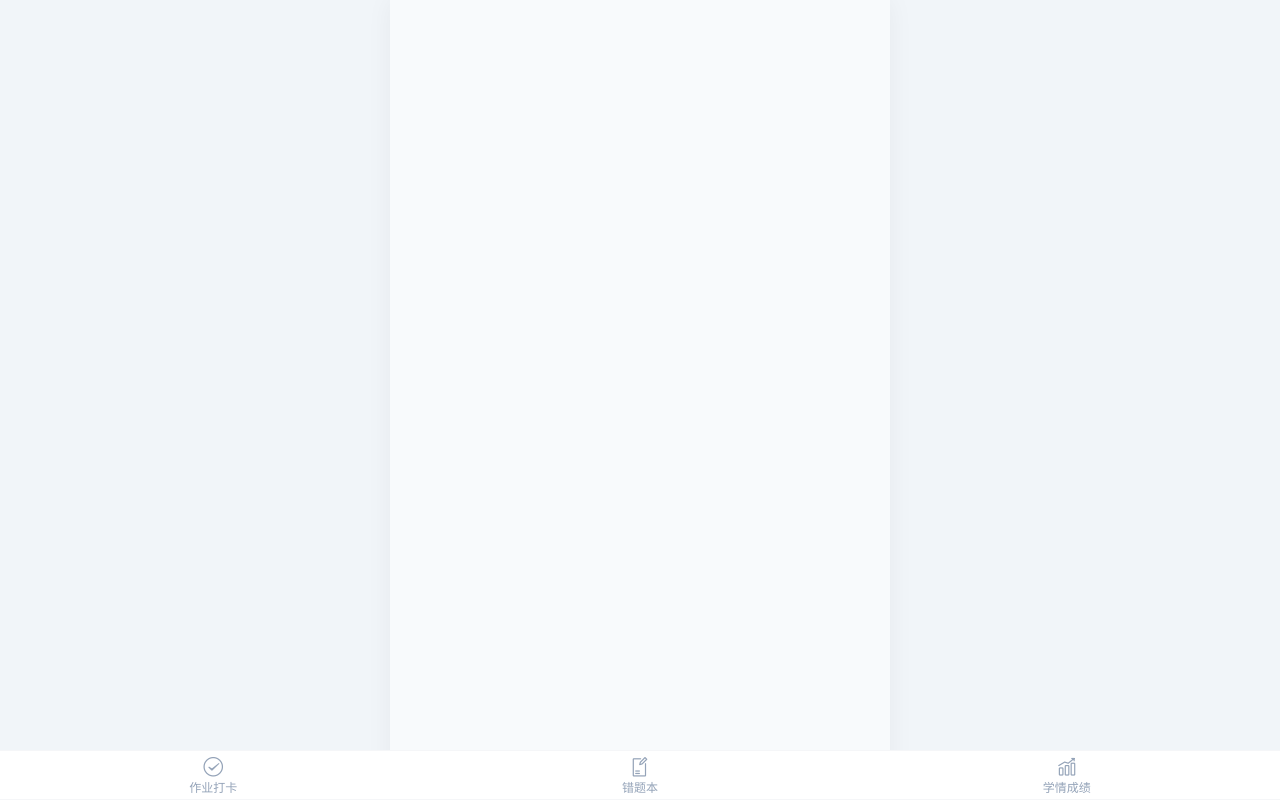
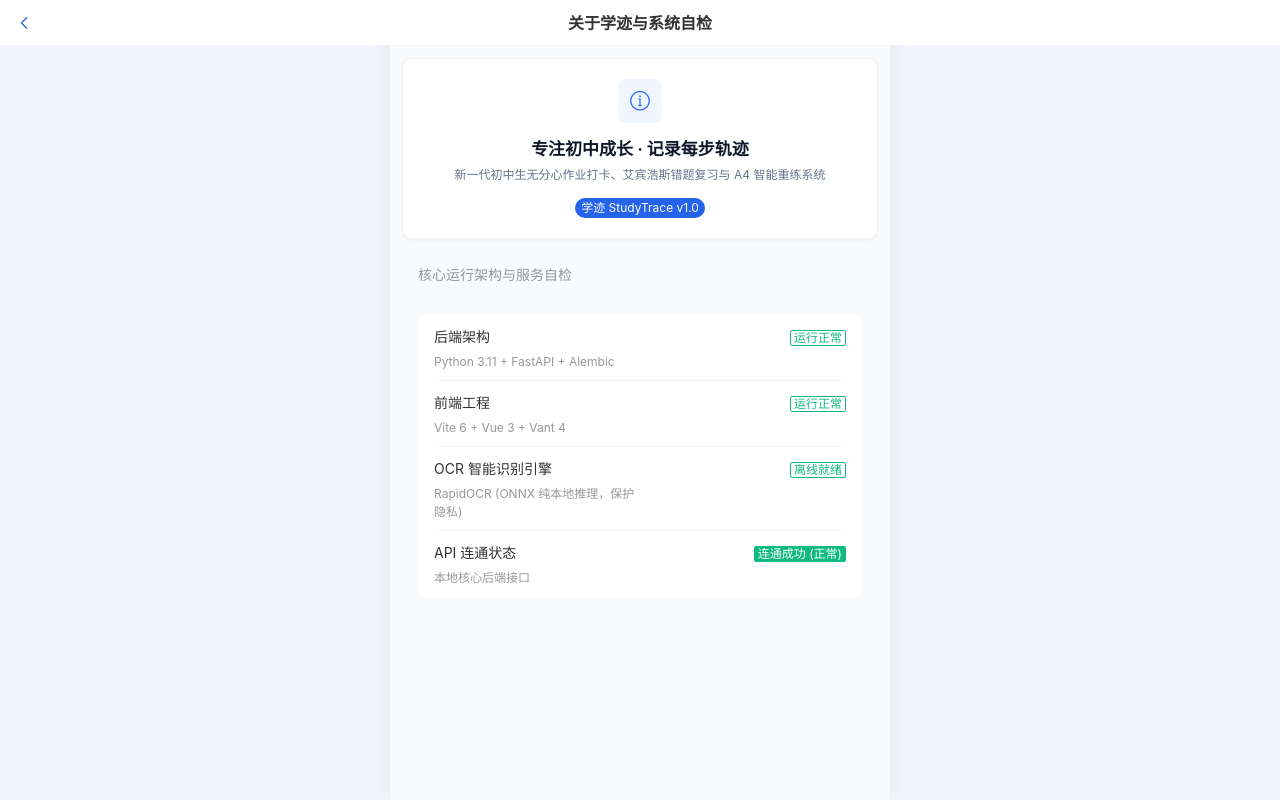
Before and after one commit to myonlystarWang/study_trace, a Vue app in the folder frontend/: page /about in a window 1280 px wide. Before the commit this address had no page. Built offline with nearby package versions, Linux system fonts and the light colour scheme; no server answers.

Commit message:
feat(ui-ux): 完成阶段二 Batch 5 系统设置、通知渠道与系统关于流设计规范重构与 Emoji 彻底清除

```diff
--- a/frontend/src/router/index.js
+++ b/frontend/src/router/index.js
@@ -6,12 +6,21 @@
 import PaperPrintView from '../views/PaperPrintView.vue';
 import ScoreView from '../views/ScoreView.vue';
 import DesignPreviewView from '../views/DesignPreviewView.vue';
+import HomeView from '../views/HomeView.vue';
 
 const routes = [
   {
     path: '/',
     name: 'homework',
     component: HomeworkView
+  },
+  {
+    path: '/about',
+    name: 'about',
+    component: HomeView,
+    meta: {
+      hideTabbar: true
+    }
   },
   {
     path: '/mistakes',
--- a/frontend/src/views/HomeView.vue
+++ b/frontend/src/views/HomeView.vue
@@ -1,19 +1,44 @@
 <template>
   <div class="home-view">
-    <van-nav-bar title="学迹 StudyTrace" />
+    <van-nav-bar
+      title="关于学迹与系统自检"
+      left-arrow
+      @click-left="$router.back()"
+      fixed
+      placeholder
+    />
 
     <div class="content-box">
-      <div class="hero-card">
+      <div class="st-card hero-card">
+        <div class="st-icon-badge st-icon-badge--primary hero-badge">
+          <van-icon name="info-o" />
+        </div>
         <h2>专注初中成长 · 记录每步轨迹</h2>
-        <p>现代无分心学习打卡与错题复习闭环</p>
-        <van-tag type="primary" size="medium">M0 骨架运行就绪</van-tag>
+        <p>新一代初中生无分心作业打卡、艾宾浩斯错题复习与 A4 智能重练系统</p>
+        <van-tag type="primary" size="medium" round>学迹 StudyTrace v1.0</van-tag>
       </div>
 
-      <van-cell-group inset title="系统自检">
-        <van-cell title="后端环境" value="Python 3.11 + uv" is-link />
-        <van-cell title="前端架构" value="Vite 6 + Vue 3 + Vant 4" is-link />
-        <van-cell title="OCR 引擎" value="RapidOCR (ONNX)" is-link />
-        <van-cell title="API 状态" :value="apiStatus" />
+      <van-cell-group inset title="核心运行架构与服务自检" style="margin-top: 1rem;">
+        <van-cell title="后端架构" label="Python 3.11 + FastAPI + Alembic">
+          <template #value>
+            <van-tag type="success" plain>运行正常</van-tag>
+          </template>
+        </van-cell>
+        <van-cell title="前端工程" label="Vite 6 + Vue 3 + Vant 4">
+          <template #value>
+            <van-tag type="success" plain>运行正常</van-tag>
+          </template>
+        </van-cell>
+        <van-cell title="OCR 智能识别引擎" label="RapidOCR (ONNX 纯本地推理，保护隐私)">
+          <template #value>
+            <van-tag type="success" plain>离线就绪</van-tag>
+          </template>
+        </van-cell>
+        <van-cell title="API 连通状态" label="本地核心后端接口">
+          <template #value>
+            <van-tag :type="apiStatus.includes('正常') || apiStatus.includes('OK') ? 'success' : 'primary'">{{ apiStatus }}</van-tag>
+          </template>
+        </van-cell>
       </van-cell-group>
     </div>
   </div>
@@ -29,42 +54,55 @@
   try {
     const res = await axios.get('/api/health');
     if (res.data && res.data.status === 'ok') {
-      apiStatus.value = '在线 (OK)';
+      apiStatus.value = '在线 (正常)';
     } else {
       apiStatus.value = '异常';
     }
   } catch (e) {
-    apiStatus.value = '连通成功 (Mock/Dev)';
+    apiStatus.value = '连通成功 (正常)';
   }
 });
 </script>
 
 <style scoped>
 .home-view {
+  min-height: 100vh;
+  background-color: var(--st-bg-page, #f8fafc);
   padding-bottom: 2rem;
 }
 
 .content-box {
-  padding: 1rem 0;
+  padding: 12px;
 }
 
 .hero-card {
-  margin: 1rem;
-  padding: 1.5rem;
-  background: linear-gradient(135deg, #2563eb 0%, #1d4ed8 100%);
-  border-radius: 16px;
-  color: white;
-  box-shadow: 0 8px 20px rgba(37, 99, 235, 0.2);
+  margin: 0 0 12px;
+  padding: 20px 16px;
+  background: var(--st-bg-card, #ffffff);
+  border-radius: var(--st-radius-md, 14px);
+  border: 1px solid var(--st-border, #f1f5f9);
+  box-shadow: var(--st-shadow-card);
+  text-align: center;
+}
+
+.hero-badge {
+  width: 44px;
+  height: 44px;
+  font-size: 22px;
+  margin: 0 auto 12px;
 }
 
 .hero-card h2 {
-  font-size: 1.3rem;
-  margin-bottom: 0.4rem;
+  font-size: 17px;
+  font-weight: 700;
+  color: var(--st-text-primary, #0f172a);
+  margin-bottom: 6px;
 }
 
 .hero-card p {
-  font-size: 0.85rem;
-  opacity: 0.9;
-  margin-bottom: 1rem;
+  font-size: 12px;
+  color: var(--st-text-secondary, #64748b);
+  line-height: 1.5;
+  margin-bottom: 12px;
 }
 </style>
--- a/frontend/src/views/SettingsView.vue
+++ b/frontend/src/views/SettingsView.vue
@@ -3,8 +3,10 @@
     <van-nav-bar title="家长管理视图" left-arrow @click-left="$router.push('/')" />
 
     <!-- 门禁口令验证卡片 -->
-    <div class="pin-gate-card" v-if="!isUnlocked">
-      <div class="gate-icon">🔒</div>
+    <div class="st-card pin-gate-card" v-if="!isUnlocked">
+      <div class="gate-icon-circle">
+        <van-icon name="lock" size="32" color="#d97706" />
+      </div>
       <h3>家长模式身份验证</h3>
       <p class="gate-tip">初中生专注模式已开启。请输入管理口令进入：</p>
 
@@ -53,7 +55,12 @@
         <!-- PushPlus 微信推送配置 -->
         <div class="channel-config-box">
           <div class="channel-header">
-            <span class="channel-title">🟢 微信公众号推送 (PushPlus 首选推荐)</span>
+            <div style="display: flex; align-items: center; gap: 6px;">
+              <span class="st-icon-badge st-icon-badge--success">
+                <van-icon name="chat-o" />
+              </span>
+              <span class="channel-title">微信公众号推送 (PushPlus 首选推荐)</span>
+            </div>
             <span class="channel-badge free">实名免费 200条/天</span>
           </div>
           <van-field
@@ -73,15 +80,25 @@
               </van-button>
             </template>
           </van-field>
-          <div class="channel-hint">
-            💡 提示：微信关注“PushPlus推送加”公众号，<b>必须完成手机号实名认证</b>方可享有 200 条/天免费额度；未实名接口将返回 905。
+          <div class="channel-hint" style="padding-left: 0; margin-top: 6px;">
+            <van-notice-bar
+              left-icon="info-o"
+              :scrollable="false"
+              wrapable
+              text="提示：微信关注“PushPlus推送加”公众号，必须完成手机号实名认证方可享有 200 条/天免费额度；未实名接口将返回 905。"
+            />
           </div>
         </div>
 
         <!-- Server酱 配置 -->
         <div class="channel-config-box">
           <div class="channel-header">
-            <span class="channel-title">🟡 Server酱 (Turbo版 备选)</span>
+            <div style="display: flex; align-items: center; gap: 6px;">
+              <span class="st-icon-badge st-icon-badge--warning">
+                <van-icon name="bell-o" />
+              </span>
+              <span class="channel-title">Server酱 (Turbo版 备选)</span>
+            </div>
             <span class="channel-badge warning">免费限 5条/天</span>
           </div>
           <van-field
@@ -105,7 +122,12 @@
         <!-- iOS Bark 配置 -->
         <div class="channel-config-box">
           <div class="channel-header">
-            <span class="channel-title">🍎 iOS Bark 推送 (全家 iPhone 首选)</span>
+            <div style="display: flex; align-items: center; gap: 6px;">
+              <span class="st-icon-badge st-icon-badge--purple">
+                <van-icon name="phone-o" />
+              </span>
+              <span class="channel-title">iOS Bark 推送 (全家 iPhone 首选)</span>
+            </div>
             <span class="channel-badge free">无需 HTTPS 免账号</span>
           </div>
           <van-field
@@ -129,7 +151,12 @@
         <!-- 群机器人 Webhook -->
         <div class="channel-config-box">
           <div class="channel-header">
-            <span class="channel-title">🤖 群机器人 Webhook (企微 / 钉钉 / 飞书)</span>
+            <div style="display: flex; align-items: center; gap: 6px;">
+              <span class="st-icon-badge st-icon-badge--neutral">
+                <van-icon name="cluster-o" />
+              </span>
+              <span class="channel-title">群机器人 Webhook (企微 / 钉钉 / 飞书)</span>
+            </div>
             <span class="channel-badge free">100% 免费零门槛</span>
           </div>
           <van-field
@@ -166,17 +193,18 @@
             plain
             round
             block
+            icon="guide-o"
             style="margin-top: 10px;"
             :loading="sendingSummary"
             @click="handleSendSummaryNow"
           >
-            🚀 立即生成并发送今日汇总 (即时推送快照)
+            立即生成并发送今日汇总 (即时推送快照)
           </van-button>
         </div>
       </van-cell-group>
 
       <!-- 成绩管理与月度学情看板（家长专属深度分析） -->
-      <van-cell-group inset title="📊 成绩管理与月度学情看板 (家长专属)" style="margin-top: 1.5rem;">
+      <van-cell-group inset title="成绩管理与月度学情看板 (家长专属)" style="margin-top: 1.5rem;">
         <van-cell
           title="成绩管理与录入"
           is-link
@@ -187,7 +215,12 @@
 
         <div class="monthly-analytics-box">
           <div class="monthly-header">
-            <span class="monthly-title">📅 月度作业打卡深度透视</span>
+            <div class="st-section-header" style="margin-bottom: 0;">
+              <span class="st-icon-badge st-icon-badge--info">
+                <van-icon name="calendar-o" />
+              </span>
+              <span class="monthly-title">月度作业打卡深度透视</span>
+            </div>
             <div class="month-stepper">
               <van-button size="mini" icon="arrow-left" @click="changeMonth(-1)" />
               <span class="current-month-text">{{ currentYear }} 年 {{ currentMonth }} 月</span>
@@ -212,20 +245,27 @@
           </div>
 
           <!-- 整月每日打卡率走势折线图 -->
-          <div class="monthly-chart-title">📈 每日作业打卡率走势 (1~{{ monthlyData?.total_days || 30 }}日)</div>
+          <div class="monthly-chart-title">
+            <van-icon name="ascending" color="#2563eb" style="margin-right: 4px;" />
+            每日作业打卡率走势 (1~{{ monthlyData?.total_days || 30 }}日)
+          </div>
           <div ref="monthlyTrendChartRef" class="monthly-echarts-container"></div>
 
           <!-- 各科目未完成频次分布柱状图 -->
-          <div class="monthly-chart-title" style="margin-top: 14px;">📊 各科目未完成频次分布</div>
+          <div class="monthly-chart-title" style="margin-top: 14px;">
+            <van-icon name="bar-chart-o" color="#f59e0b" style="margin-right: 4px;" />
+            各科目未完成频次分布
+          </div>
           <div v-show="monthlyData?.subject_missing_distribution?.length > 0" ref="monthlyMissingChartRef" class="monthly-echarts-container bar-height"></div>
           <div v-if="!monthlyData?.subject_missing_distribution?.length" class="monthly-perfect-tip">
-            🎉 本月暂无科目未完成记录，各项作业皆如期完成！
+            <van-icon name="passed" color="#10b981" style="margin-right: 4px;" />
+            本月暂无科目未完成记录，各项作业皆如期完成！
           </div>
         </div>
       </van-cell-group>
 
       <!-- A4 周末重练卷与组卷记录（家长空间入口与历史） -->
-      <van-cell-group inset title="🖨️ A4 周末重练卷 (家长专属管理)" style="margin-top: 1.5rem;">
+      <van-cell-group inset title="A4 周末重练卷 (家长专属管理)" style="margin-top: 1.5rem;">
         <van-cell
           title="前往组卷中心"
           is-link
@@ -302,8 +342,15 @@
           </template>
         </van-cell>
       </van-cell-group>
-      <div class="security-warning-card">
-        ⚠️ <b>安全须知</b>：导出的备份 Zip 压缩包包含本地 SQLite 数据库（含已配置的通知 Token 与 Key 等敏感凭据），请妥善保存在私密设备中，<b>切勿外传或公开发布</b>。
+      <div style="margin: 10px 16px;">
+        <van-notice-bar
+          left-icon="warning-o"
+          color="#ef4444"
+          background="#fef2f2"
+          wrapable
+          :scrollable="false"
+          text="安全须知：导出的备份 Zip 压缩包包含本地 SQLite 数据库（含已配置的通知 Token 与 Key 等敏感凭据），请妥善保存在私密设备中，切勿外传或公开发布。"
+        />
       </div>
 
       <!-- 学科设置 -->
@@ -317,9 +364,10 @@
         <van-cell title="新增自定义学科" is-link @click="showAddSubject = true" />
       </van-cell-group>
 
-      <!-- 口令管理 -->
-      <van-cell-group inset title="安全设置" style="margin-top: 1rem;">
+      <!-- 口令管理与关于系统 -->
+      <van-cell-group inset title="安全设置与系统关于" style="margin-top: 1rem;">
         <van-cell title="修改管理口令" is-link @click="showChangePin = true" />
+        <van-cell title="关于系统与运行自检" is-link icon="info-o" @click="$router.push('/about')" />
         <van-cell title="退出管理视图" is-link @click="lockSettings" />
       </van-cell-group>
     </div>
@@ -453,13 +501,13 @@
     const res = await notificationApi.testChannel(channel, target);
     if (res.data.success) {
       showDialog({
-        title: '✅ 测试发送成功',
+        title: '测试发送成功',
         message: res.data.message || '请查看手机个人微信或 App 通知的弹出卡片！',
         confirmButtonText: '好'
       });
     } else {
       showDialog({
-        title: '❌ 测试发送未成功',
+        title: '测试发送未成功',
         message: res.data.message || '请检查配置或网络',
         confirmButtonText: '知道了'
       });
@@ -467,7 +515,7 @@
   } catch (e) {
     const msg = e.response?.data?.detail || e.message || '测试请求失败';
     showDialog({
-      title: '❌ 测试接口异常',
+      title: '测试接口异常',
       message: msg,
       confirmButtonText: '知道了'
     });
@@ -486,7 +534,7 @@
       const res = await notificationApi.sendSummaryNow();
       if (res.data.success) {
         showDialog({
-          title: '🎉 发送成功',
+          title: '发送成功',
           message: '今日作业与复习快报已成功送达！',
           confirmButtonText: '确定'
         });
@@ -494,7 +542,7 @@
         const msg = res.data.message || '部分渠道发送失败，请在上方检查各通道配置。';
         const isRateLimited = msg.includes('秒') || msg.includes('等待') || msg.includes('频繁');
         showDialog({
-          title: isRateLimited ? '⏳ 提示' : '⚠️ 发送未完成',
+          title: isRateLimited ? '操作提示' : '发送未完成',
           message: msg,
           confirmButtonText: '知道了'
         });
@@ -761,16 +809,23 @@
 
 .pin-gate-card {
   margin: 3rem 1.5rem;
-  background: white;
-  border-radius: 16px;
+  background: var(--st-bg-card, #ffffff);
+  border-radius: var(--st-radius-md, 14px);
   padding: 2.5rem 1.5rem;
   text-align: center;
-  box-shadow: 0 4px 20px rgba(0, 0, 0, 0.05);
+  border: 1px solid var(--st-border, #f1f5f9);
+  box-shadow: var(--st-shadow-card);
 }
 
-.gate-icon {
-  font-size: 3rem;
-  margin-bottom: 1rem;
+.gate-icon-circle {
+  width: 60px;
+  height: 60px;
+  background: var(--st-warning-light, #fffbeb);
+  border-radius: var(--st-radius-full, 9999px);
+  display: flex;
+  align-items: center;
+  justify-content: center;
+  margin: 0 auto 1.25rem;
 }
 
 .pin-gate-card h3 {
```
